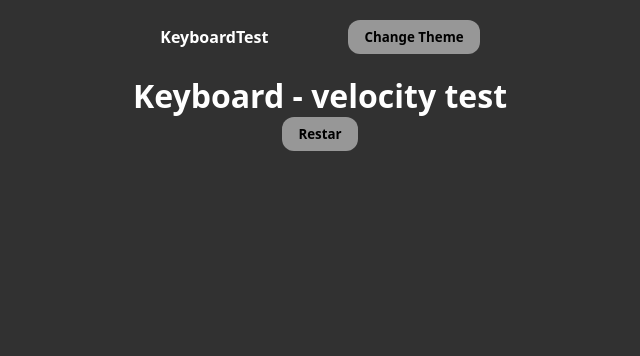
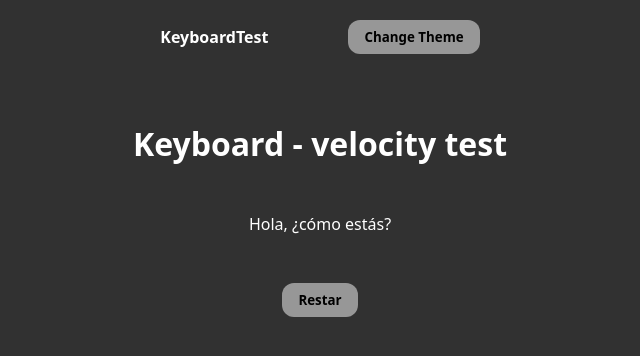
Before and after one commit to Deiiivy/Keyboard-game-js, a plain HTML site: page app/index.html in a window 1280 px wide. Shown: the whole page, without its empty margins (320-960 px from the left). Drawn offline with Linux system fonts and the light colour scheme.

Commit message:
add btnRestar and text Random

```diff
--- a/app/index.js
+++ b/app/index.js
@@ -5,3 +5,41 @@ const btnTheme = document.getElementById('theme')
 btnTheme.addEventListener('click', () => {
     document.body.classList.toggle('active')
 })
+
+
+// Config Game
+
+const textContainer = document.querySelector('.text');
+const restarText = document.querySelector('.btnReset')
+
+function textRandom(){
+    const texts = [
+        'Hola, ¿cómo estás?',
+        'Bienvenido al juego',
+        'El perro ladra',
+        'La casa es grande',
+        'Me gusta el chocolate',
+        'Estamos aprendiendo mucho',
+        'El tiempo vuela',
+        'La vida es bella',
+        'Mañana será otro día',
+        'Todo saldrá bien'
+    ];
+
+    let textRandomIndex = Math.floor(Math.random()*texts.length)
+    let textRandom = texts[textRandomIndex]
+
+textContainer.innerHTML = textRandom
+}
+textRandom()
+
+
+
+
+function resetGame() {
+    restarText.addEventListener('click', () => {
+        textRandom()
+    })
+}
+
+resetGame()
--- a/app/style.css
+++ b/app/style.css
@@ -22,6 +22,7 @@ body.active {
     flex-direction: column;
     align-items: center;
     justify-content: center;
+    gap: 3rem;
 }
 
 .header {
```
